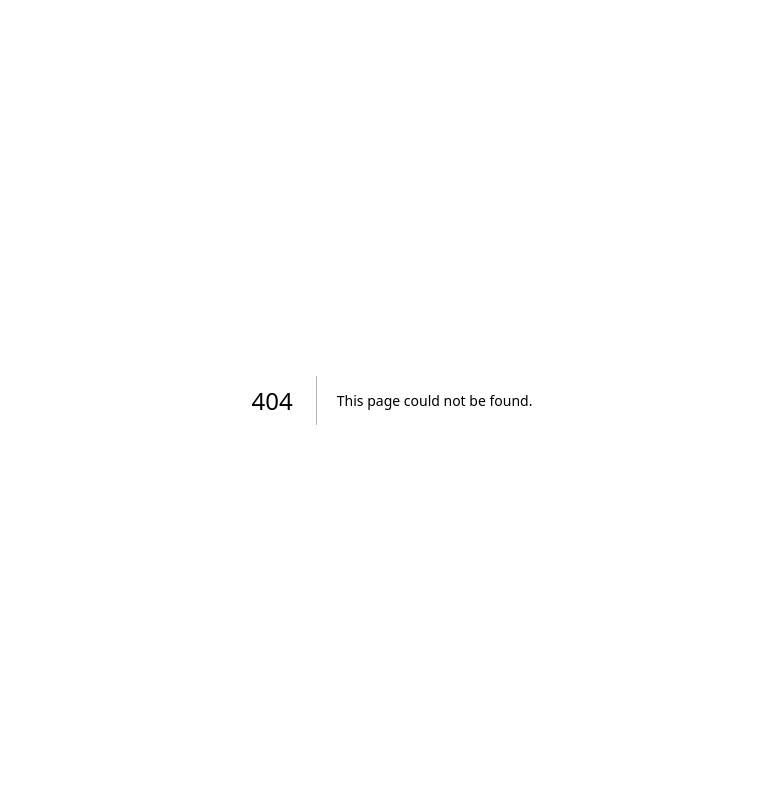
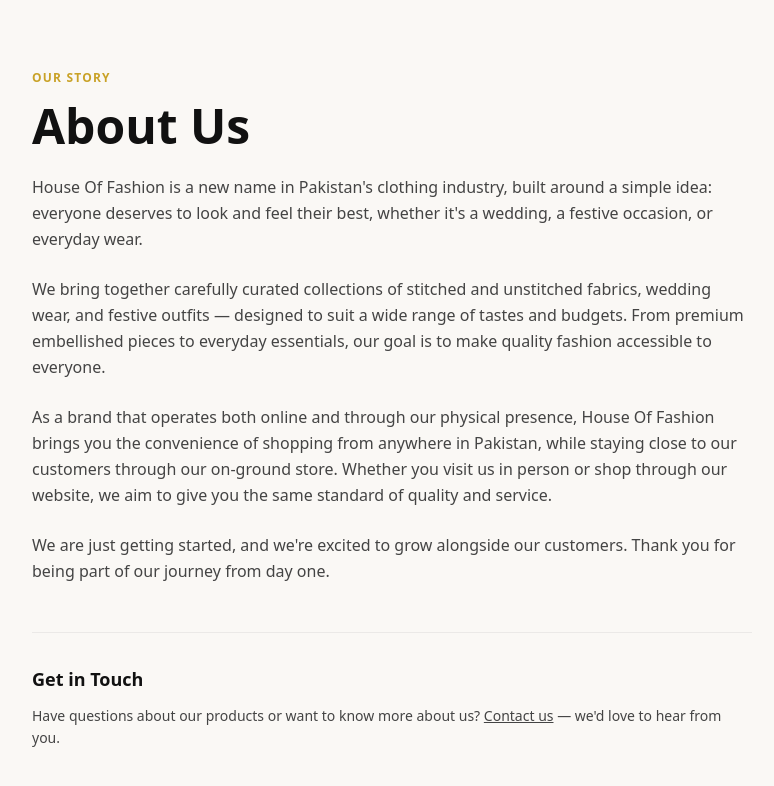
Before and after one commit to h3229633-hash/house-of-fashion-, a Next.js app: page /about-us in a window 1280 px wide. Before the commit this address had no page. Shown: the top 786 px of the page, without its empty margins (248-1022 px from the left). Built offline with nearby package versions, Linux system fonts and the light colour scheme.

Commit message:
Added about us page

```diff
--- /dev/null
+++ b/app/about-us/page.tsx
@@ -0,0 +1,58 @@
+export const metadata = {
+  title: "About Us - House Of Fashion",
+  description: "Learn more about House Of Fashion — a new brand bringing premium wedding and festive wear to customers online and in-store across Pakistan.",
+};
+
+export default function AboutUsPage() {
+  return (
+    <main className="max-w-3xl mx-auto px-6 py-16">
+      <span className="text-xs font-semibold tracking-widest uppercase text-(--color-gold)">
+        Our Story
+      </span>
+
+      <h1 className="font-(family-name:--font-display) text-4xl md:text-5xl font-semibold mt-3 mb-6 text-[#111]">
+        About Us
+      </h1>
+
+      <div className="space-y-6 text-[#444] leading-relaxed">
+        <p>
+          House Of Fashion is a new name in Pakistan&apos;s clothing industry, built around a simple idea:
+          everyone deserves to look and feel their best, whether it&apos;s a wedding, a festive occasion,
+          or everyday wear.
+        </p>
+
+        <p>
+          We bring together carefully curated collections of stitched and unstitched fabrics, wedding
+          wear, and festive outfits — designed to suit a wide range of tastes and budgets. From premium
+          embellished pieces to everyday essentials, our goal is to make quality fashion accessible to
+          everyone.
+        </p>
+
+        <p>
+          As a brand that operates both online and through our physical presence, House Of Fashion
+          brings you the convenience of shopping from anywhere in Pakistan, while staying close to our
+          customers through our on-ground store. Whether you visit us in person or shop through our
+          website, we aim to give you the same standard of quality and service.
+        </p>
+
+        <p>
+          We are just getting started, and we&apos;re excited to grow alongside our customers. Thank you
+          for being part of our journey from day one.
+        </p>
+      </div>
+
+      <div className="mt-12 border-t border-black/6 pt-8">
+        <h2 className="text-lg font-semibold text-[#111] mb-3">
+          Get in Touch
+        </h2>
+        <p className="text-sm text-[#444] leading-relaxed">
+          Have questions about our products or want to know more about us?{" "}
+          <a href="/contact-us" className="hover:text-(--color-gold) underline">
+            Contact us
+          </a>{" "}
+          — we&apos;d love to hear from you.
+        </p>
+      </div>
+    </main>
+  );
+}
--- a/components/Footer.tsx
+++ b/components/Footer.tsx
@@ -15,6 +15,7 @@ const CATEGORIES = [
   { label: 'Best Sellers', href: '/best-sellers' },
   { label: 'Contact Us', href: '/contact-us' },
   { label: 'Terms and Conditions', href: '/terms-and-conditions' },
+   { label: 'about-us', href: '/about-us' },
 ];
 
 const SOCIALS = [
```
